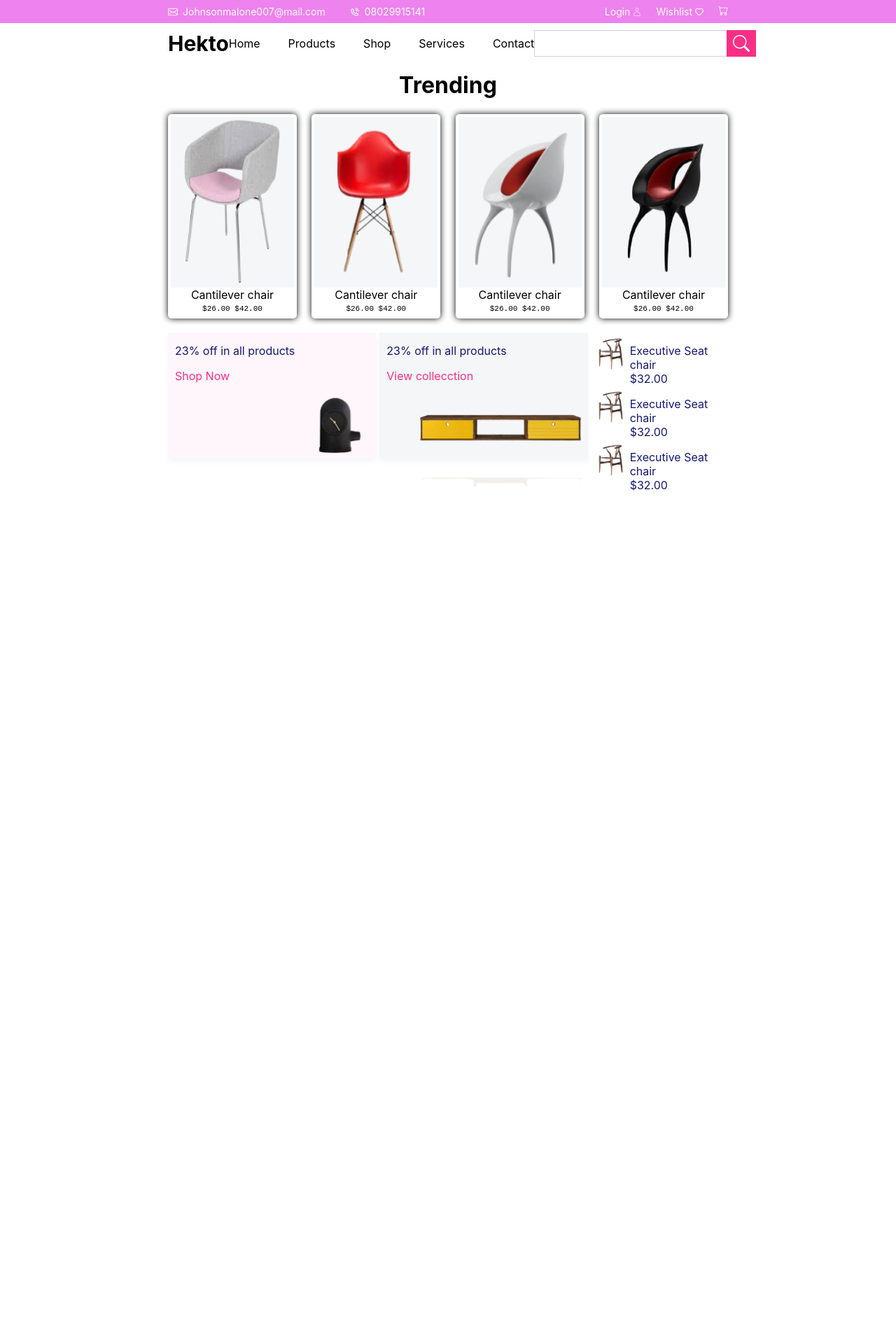
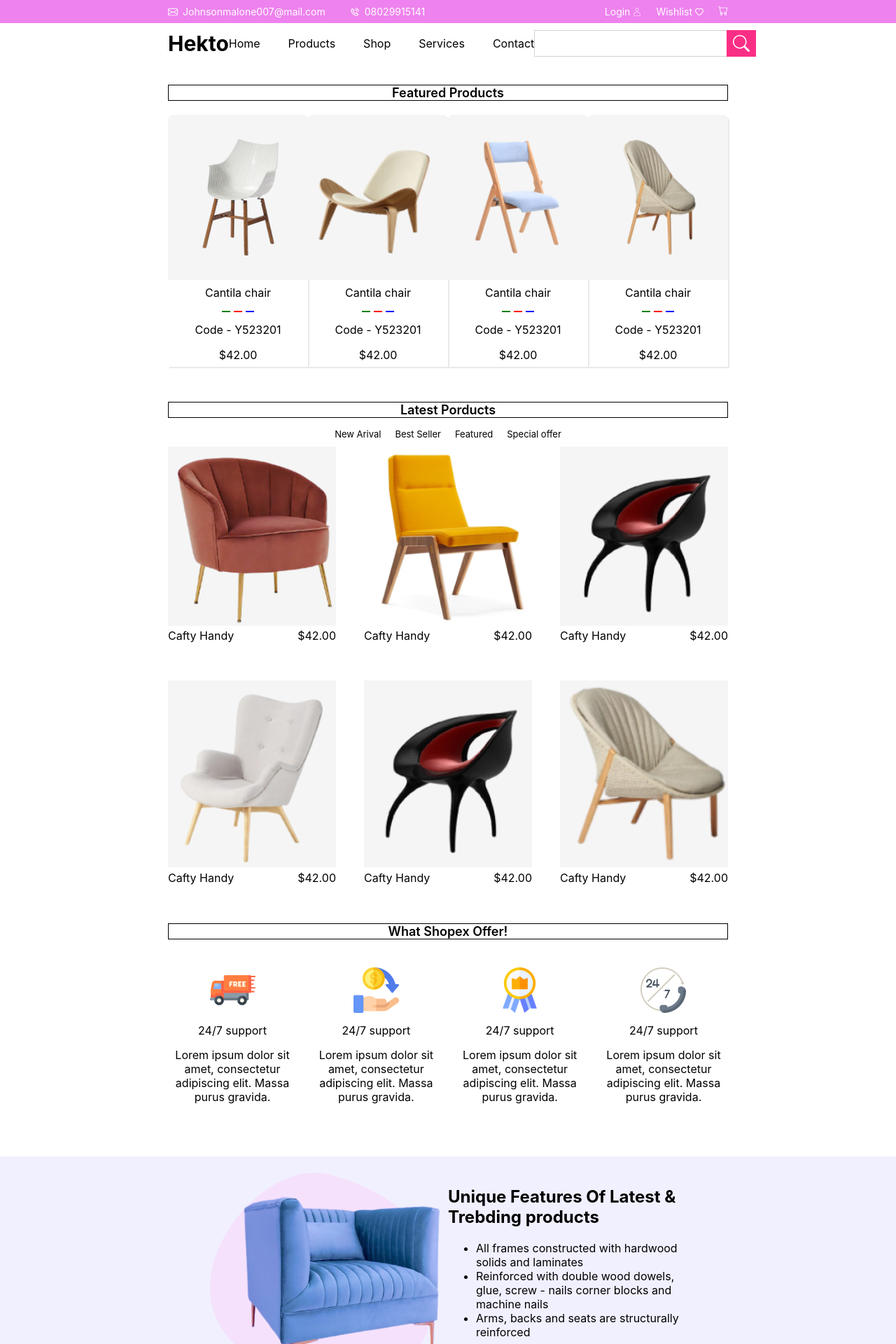
Before and after one commit to Malone-chisom/Hekto-Project, a React (Create React App) app: page / in a window 1280 px wide. Shown: the top 1920 px of the page at 70% size. Before the commit the page ends 800 px from the top, so only its background shows below. Built offline with nearby package versions, Linux system fonts and the light colour scheme.

Commit message:
latest commit

```diff
--- a/src/components/home/Home.jsx
+++ b/src/components/home/Home.jsx
@@ -80,7 +80,7 @@ function Home() {
             {/* Section-1/Hero ends  */}
 
             {/* Section-2/ Starts */}
-            {/* <div className="section-2-container">
+            <div className="section-2-container">
                 <div className="padding-horizontal">
                     <div className="section-2">
                         <div className="section-heading">
@@ -161,11 +161,11 @@ function Home() {
                         </div>
                     </div>
                 </div>
-            </div> */}
+            </div>
             {/* Section-2/ Ends */}
 
             {/* Section-3 Starts here */}
-            {/* <div className="section-3-container">
+            <div className="section-3-container">
                 <div className="padding-horizontal">
                     <div className="section-3">
                         <div>
@@ -285,13 +285,13 @@ function Home() {
                         </div>
                     </div>
                 </div>
-            </div> */}
+            </div>
 
             {/* Section-3 Ends Here */}
 
             {/* section-4 Starts Here */}
 
-            {/* <div className="section-4-container">
+            <div className="section-4-container">
                 <div className="padding-horizontal">
                     <div className="section-4">
                         <div className=" section-heading">
@@ -380,13 +380,13 @@ function Home() {
                     </div>
                 </div>
 
-            </div> */}
+            </div>
 
             {/* section-4 Ends Here */}
 
             {/* section 5 Starts Here */}
 
-            {/* <div className="section-5-container">
+            <div className="section-5-container">
                 <div className="smaller-padding-horizontal">
                     <div className="section-5">
                         <div className="section-5-left">
@@ -421,7 +421,7 @@ function Home() {
                         </div>
                     </div>
                 </div>
-            </div> */}
+            </div>
             {/* sectin 5 ends here */}
 
             {/* section 6 starts here */}
```
